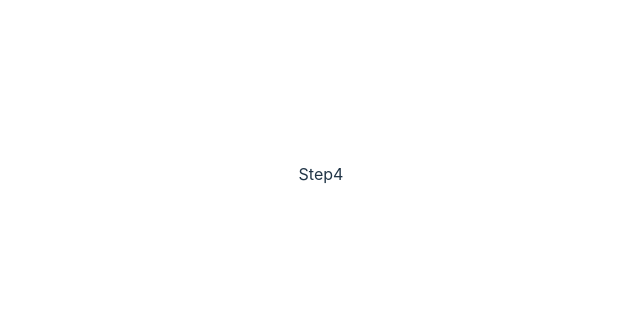
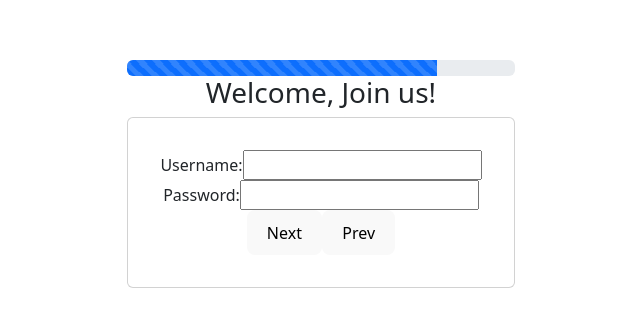
Before and after one commit to olwpad/FormFlow-Pro, a React (Vite) app: page /step4 in a window 1280 px wide. Shown: the part 226-552 px from the top of the page, without its empty margins (319-959 px from the left). Built offline with nearby package versions, Linux system fonts and the light colour scheme.

Commit message:
Nuevos cambios

```diff
--- a/package.json
+++ b/package.json
@@ -10,8 +10,10 @@
     "preview": "vite preview"
   },
   "dependencies": {
+    "bootstrap": "^5.3.2",
     "formik": "^2.4.5",
     "react": "^18.2.0",
+    "react-bootstrap": "^2.9.1",
     "react-router": "^6.19.0",
     "react-router-dom": "^6.19.0",
     "sass": "^1.69.5"
--- a/src/components/Step1.tsx
+++ b/src/components/Step1.tsx
@@ -1,97 +1,58 @@
+import React from 'react';
+import { Formik, Form, Field, ErrorMessage } from 'formik';
+import { useContext } from 'react';
+import { useNavigate } from 'react-router-dom';
+import { UserContext } from './context/UserContext';
+import ProgressBar from 'react-bootstrap/ProgressBar';
+import 'bootstrap/dist/css/bootstrap.min.css';
 
-import { Formik, Form, Field, ErrorMessage } from "formik";
-import { useContext } from "react";
-import { useNavigate } from 'react-router-dom';
-import { UserContext } from "./context/UserContext";
 const Step1: React.FC = () => {
-  const{state,dispatch}=useContext(UserContext);
+  const { state, dispatch } = useContext(UserContext);
+  const navigate = useNavigate();
 
   const initialValues = {
-    fullName: "",
-    email: "",
-    password: "",
-    confirm: "",
-    framework: "",
-    terms: false,
+    firstName: '',
+    lastName: '',
   };
- const navigate=useNavigate();
-  const onSubmit = (values:any) => {
+
+  const onSubmit = (values: any) => {
     dispatch({ type: 'UPDATE_DATA', payload: values });
     dispatch({ type: 'NEXT_STEP' });
-  navigate("/step2")
+    navigate('/step2');
   };
+
+  const goBack = () => {
+    dispatch({ type: 'PREV_STEP' });
+    navigate('/');
+  };
+
   return (
     <main>
+      <ProgressBar animated now={20} />
       <h3>Welcome, Join us!</h3>
       <div className="card">
-        <Formik
-          initialValues={initialValues}
-          onSubmit={onSubmit}
-
-        >
+        <Formik initialValues={initialValues} onSubmit={onSubmit}>
           <Form autoComplete="off">
             <fieldset>
-              <label htmlFor="fullName">Full name</label>
-              <Field name="fullName" id="fullName" type="text" autoFocus />
+              <label htmlFor="firstName">Full name</label>
+              <Field name="firstName" id="firstName" type="text" autoFocus />
               <ErrorMessage
-                name="fullName"
+                name="firstName"
                 component="p"
                 className="error-message"
               />
             </fieldset>
             <fieldset>
-              <label htmlFor="email">email</label>
-              <Field name="email" id="email" type="email" />
+              <label htmlFor="lastName">Last name</label>
+              <Field name="lastName" id="lastName" type="text" />
               <ErrorMessage
-                name="email"
+                name="lastName"
                 component="p"
                 className="error-message"
               />
             </fieldset>
-            <fieldset>
-              <label htmlFor="password">password</label>
-              <Field name="password" id="password" type="password" />
-              <ErrorMessage
-                name="password"
-                component="p"
-                className="error-message"
-              />
-            </fieldset>
-            <fieldset>
-              <label htmlFor="confirm">Confirm password</label>
-              <Field name="confirm" id="confirm" type="password" />
-              <ErrorMessage
-                name="confirm"
-                component="p"
-                className="error-message"
-              />
-            </fieldset>
-            <fieldset>
-              <label htmlFor="framework">Favorite framework</label>
-              <Field name="framework" id="framework" as="select">
-                <option value="">Select your framework</option>
-                <option value="react">React</option>
-                <option value="vue">Vue</option>
-                <option value="angular">Angular</option>
-              </Field>
-              <ErrorMessage
-                name="framework"
-                component="p"
-                className="error-message"
-              />
-            </fieldset>
-            <fieldset>
-              <label htmlFor="terms">
-                <Field name="terms" id="terms" type="checkbox" /> Accept terms
-                and conditions
-              </label>
-              <ErrorMessage
-                name="terms"
-                component="p"
-                className="error-message error-message-terms"
-              />
-            </fieldset>
-            <button type="submit">Aceptar</button>
+            <button type="submit">Next</button>
+            <button type="button" onClick={goBack}>Prev</button>
           </Form>
         </Formik>
       </div>
--- a/src/components/Step2.tsx
+++ b/src/components/Step2.tsx
@@ -1,10 +1,64 @@
 import { UserContext } from "./context/UserContext";
-import {useContext} from "react"
-export const Step2 :React.FC= () => {
-  const{state,dispatch}=useContext(UserContext);
+import { useContext } from "react";
+import { useNavigate } from 'react-router-dom';
+import { Formik, Form, Field, ErrorMessage } from "formik";
+import ProgressBar from 'react-bootstrap/ProgressBar';
+import 'bootstrap/dist/css/bootstrap.min.css';
 
-  console.log(state)
+export const Step2: React.FC = () => {
+  const { state, dispatch } = useContext(UserContext);
+
+  const initialValues = {
+    email: "",
+    phone: "",
+  };
+
+  const navigate = useNavigate();
+
+  const onSubmit = (values: any) => {
+    dispatch({ type: 'UPDATE_DATA', payload: values });
+    dispatch({ type: 'NEXT_STEP' });
+    navigate("/step3");
+    console.log(state);
+  };
+
+  const goBack = () => {
+    dispatch({ type: 'PREV_STEP' });
+    navigate('/step1');
+  };
   return (
-    <div>Step2</div>
-  )
-}
+    <main>
+      <ProgressBar animated now={40} />
+      <h3>hola</h3>
+      <div className="card">
+        <Formik
+          initialValues={initialValues}
+          onSubmit={onSubmit}
+        >
+          <Form autoComplete="off">
+            <fieldset>
+              <label htmlFor="email">Email</label>
+              <Field name="email" id="email" type="email" autoFocus />
+              <ErrorMessage
+                name="email"
+                component="p"
+                className="error-message"
+              />
+            </fieldset>
+            <fieldset>
+              <label htmlFor="phone">Phone</label>
+              <Field name="phone" id="phone" type="tel" />
+              <ErrorMessage
+                name="phone"
+                component="p"
+                className="error-message"
+              />
+            </fieldset>
+            <button type="submit">Next</button>
+            <button type="button" onClick={goBack}>Prev</button>
+          </Form>
+        </Formik>
+      </div>
+    </main>
+  );
+};
--- a/src/components/Step3.tsx
+++ b/src/components/Step3.tsx
@@ -1,5 +1,62 @@
-export const Step3 :React.FC= () => {
-    return (
-      <div>Step3</div>
-    )
-  }
+import { Formik, Form, Field, ErrorMessage } from "formik";
+import { useContext } from "react";
+import { useNavigate } from 'react-router-dom';
+import { UserContext } from "./context/UserContext";
+import ProgressBar from 'react-bootstrap/ProgressBar';
+import 'bootstrap/dist/css/bootstrap.min.css';
+
+export const Step3: React.FC = () => {
+  const { state, dispatch } = useContext(UserContext);
+  const initialValues = {
+    address: "",
+    city: "",
+  };
+
+  const navigate = useNavigate();
+
+  const onSubmit = (values: any) => {
+    dispatch({ type: 'UPDATE_DATA', payload: values });
+    dispatch({ type: 'NEXT_STEP' });
+    navigate("/step4");
+  };
+
+  const goBack = () => {
+    dispatch({ type: 'PREV_STEP' });
+    navigate('/step2');
+  };
+  return (
+    <main>
+      <ProgressBar animated now={60} />
+      <h3>hola</h3>
+      <div className="card">
+        <Formik
+          initialValues={initialValues}
+          onSubmit={onSubmit}
+        >
+          <Form autoComplete="off">
+            <fieldset>
+              <label htmlFor="address">Address:</label>
+              <Field type="text" id="address" name="address" />
+              <ErrorMessage
+                name="address"
+                component="p"
+                className="error-message"
+              />
+            </fieldset>
+            <fieldset>
+              <label htmlFor="city">City:</label>
+              <Field type="text" id="city" name="city" />
+              <ErrorMessage
+                name="city"
+                component="p"
+                className="error-message"
+              />
+            </fieldset>
+            <button type="submit">Next</button>
+            <button type="button" onClick={goBack}>Prev</button>
+          </Form>
+        </Formik>
+      </div>
+    </main>
+  );
+};
--- a/src/components/Step4.tsx
+++ b/src/components/Step4.tsx
@@ -1,5 +1,63 @@
-export const Step4:React.FC = () => {
+import { Formik, Form, Field, ErrorMessage } from "formik";
+import { useContext } from "react";
+import { useNavigate } from 'react-router-dom';
+import { UserContext } from "./context/UserContext";
+import ProgressBar from 'react-bootstrap/ProgressBar';
+import 'bootstrap/dist/css/bootstrap.min.css';
+
+export const Step4: React.FC = () => {
+  const { state, dispatch } = useContext(UserContext);
+
+  const initialValues = {
+    username: "",
+    password: "",
+  };
+
+  const navigate = useNavigate();
+
+  const onSubmit = (values: any) => {
+    dispatch({ type: 'UPDATE_DATA', payload: values });
+    dispatch({ type: 'NEXT_STEP' });
+    navigate("/step5");
+  };
+
+  const goBack = () => {
+    dispatch({ type: 'PREV_STEP' });
+    navigate('/step3');
+  };
   return (
-    <div>Step4</div>
-  )
-}
+    <main>
+      <ProgressBar animated now={80} />
+      <h3>Welcome, Join us!</h3>
+      <div className="card">
+        <Formik
+          initialValues={initialValues}
+          onSubmit={onSubmit}
+        >
+          <Form autoComplete="off">
+            <fieldset>
+              <label htmlFor="username">Username:</label>
+              <Field type="text" id="username" name="username" required />
+              <ErrorMessage
+                name="username"
+                component="p"
+                className="error-message"
+              />
+            </fieldset>
+            <fieldset>
+              <label htmlFor="password">Password:</label>
+              <Field type="password" id="password" name="password" required />
+              <ErrorMessage
+                name="password"
+                component="p"
+                className="error-message"
+              />
+            </fieldset>
+            <button type="submit">Next</button>
+            <button type="button" onClick={goBack}>Prev</button>
+          </Form>
+        </Formik>
+      </div>
+    </main>
+  );
+};
--- a/src/components/Step5.tsx
+++ b/src/components/Step5.tsx
@@ -1,5 +1,58 @@
-export const Step5:React.FC = () => {
+import { Formik, Form, Field, ErrorMessage } from "formik";
+import { useContext } from "react";
+import { useNavigate } from 'react-router-dom';
+import { UserContext } from "./context/UserContext";
+import ProgressBar from 'react-bootstrap/ProgressBar';
+import 'bootstrap/dist/css/bootstrap.min.css';
+
+export const Step5: React.FC = () => {
+  const { state, dispatch } = useContext(UserContext);
+
+  const initialValues = {
+    additionalInfo: "",
+    password: "",
+  };
+
+  const navigate = useNavigate();
+
+  const onSubmit = (values: any) => {
+    dispatch({ type: 'UPDATE_DATA', payload: values });
+    dispatch({ type: 'NEXT_STEP' });
+    navigate("/summary");
+  };
+  const goBack = () => {
+    dispatch({ type: 'PREV_STEP' });
+    navigate('/step4');
+  };
   return (
-    <div>:React.FC</div>
-  )
-}
+    <main>
+      <ProgressBar animated now={80} />
+      <h3>Step 5: Additional Information</h3>
+      <div className="card">
+        <Formik
+          initialValues={initialValues}
+          onSubmit={onSubmit}
+        >
+          <Form autoComplete="off">
+            <fieldset>
+              <label htmlFor="additionalInfo">Additional Information:</label>
+              <Field
+                as="textarea"
+                id="additionalInfo"
+                name="additionalInfo"
+                placeholder="Enter additional information..."
+              />
+              <ErrorMessage
+                name="username"
+                component="p"
+                className="error-message"
+              />
+            </fieldset>
+            <button type="submit">Next</button>
+            <button type="button" onClick={goBack}>Prev</button>
+          </Form>
+        </Formik>
+      </div>
+    </main>
+  );
+};
--- a/src/components/Summary.tsx
+++ b/src/components/Summary.tsx
@@ -1,6 +1,30 @@
+import { UserContext } from "./context/UserContext";
+import { useContext } from "react";
+import ProgressBar from 'react-bootstrap/ProgressBar';
+import 'bootstrap/dist/css/bootstrap.min.css';
+export const Summary:React.FC = () => {
+  const{state,dispatch}=useContext(UserContext);
+  console.log(state)
+  return (
+    <div>Summary
+<div>
+  <p><strong>Nombre:</strong> {state.formData.firstName}</p>
 
-export const Summary:React.FC = () => {
-  return (
-    <div>Summary</div>
+  <p><strong>Apellido:</strong> {state.formData.lastName}</p>
+
+  <p><strong>Nombre de usuario:</strong> {state.formData.username}</p>
+
+  <p><strong>Correo electrónico:</strong> {state.formData.email}</p>
+
+  <p><strong>Contraseña:</strong></p>
+
+  <p><strong>Teléfono:</strong> {state.formData.phone}</p>
+
+  <p><strong>Dirección:</strong> {state.formData.address}</p>
+
+  <p><strong>Ciudad:</strong> {state.formData.city}</p>
+</div>
+  <ProgressBar animated now={100} />;
+    </div>
   )
 }
--- a/src/components/index.ts
+++ b/src/components/index.ts
@@ -2,6 +2,6 @@ import Step1 from "./Step1"
 export {Step1}
 export {Step2} from "./Step2"
 export {Step3} from "./Step3"
-export {Step4} from "./Step4"
+export{Step4}from "./Step4"
 export {Step5} from "./Step5"
 export {Summary} from "./Summary"
--- a/src/components/useReducer.ts
+++ b/src/components/useReducer.ts
@@ -3,10 +3,9 @@ export type FormAction =
   | { type: 'PREV_STEP' }
   | { type: 'UPDATE_DATA'; payload: any };
 
-// Define el tipo para el estado del formulario
 export interface FormState {
   step: number;
-  formData: any; // Tipo para los datos del formulario
+  formData: any;
 }
 
 
--- a/src/styles/_step1.sass
+++ /dev/null
@@ -1,3 +0,0 @@
-@use "./variables" as v
-.fondo
-    background-color: v.$bg-color
--- /dev/null
+++ b/src/styles/_step1.scss
@@ -0,0 +1,4 @@
+@use "./variables" as v;
+.fondo{
+    background-color: v.$bg-color
+}
```
Also changed, not shown: 1 other file (tests, documents, lock files or other folders).
